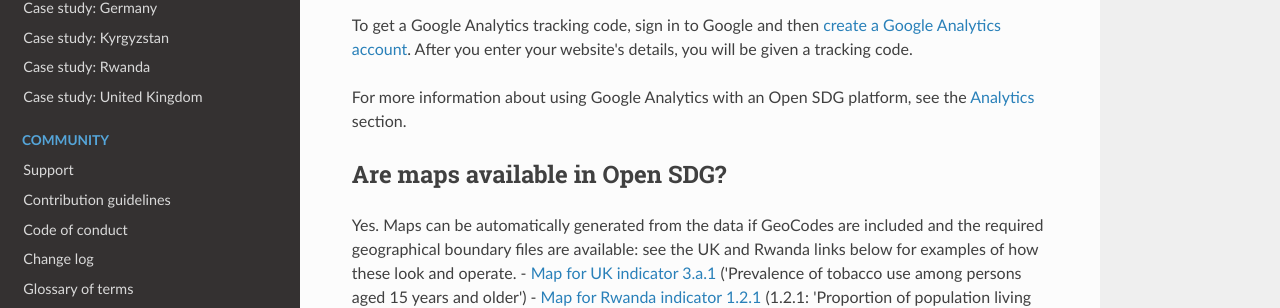
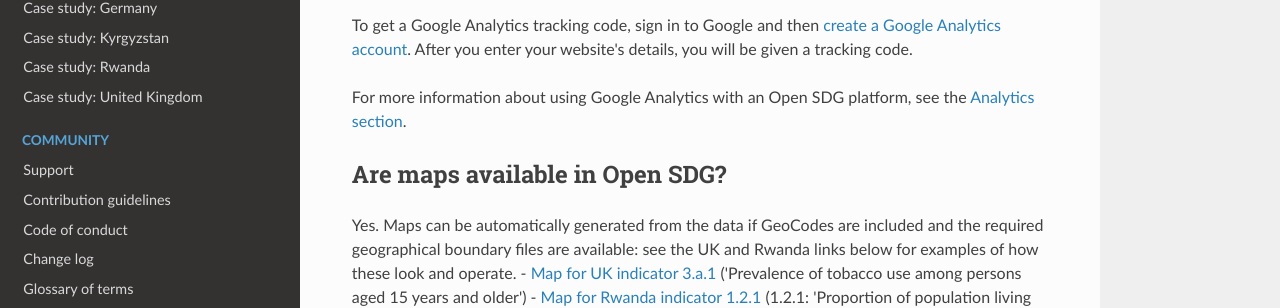
Before and after one commit to open-sdg/open-sdg, an MkDocs documentation site: the page built from docs/faq.md, in a window 1280 px wide and 900 px high, scrolled down 640 px. Shown: the part 170-478 px from the top of the window. Built offline with MkDocs 1.6.1, drawn with Linux system fonts in a browser that asks for light colours; nearby versions of some CDN libraries; old or Windows-style settings are respelled for this version of MkDocs.

Commit message:
edited link

```diff
--- a/docs/faq.md
+++ b/docs/faq.md
@@ -25,7 +25,7 @@ Yes. It's easy to start monitoring traffic to an Open SDG platform as there is G
 
 To get a Google Analytics tracking code, sign in to Google and then [create a Google Analytics account](https://analytics.google.com/analytics/web/provision/#/provision/create). After you enter your website's details, you will be given a tracking code.
 
-For more information about using Google Analytics with an Open SDG platform, see the [Analytics](./analytics.md) section.
+For more information about using Google Analytics with an Open SDG platform, see the [Analytics section](./analytics.md).
 
 ## Are maps available in Open SDG?
 
```
